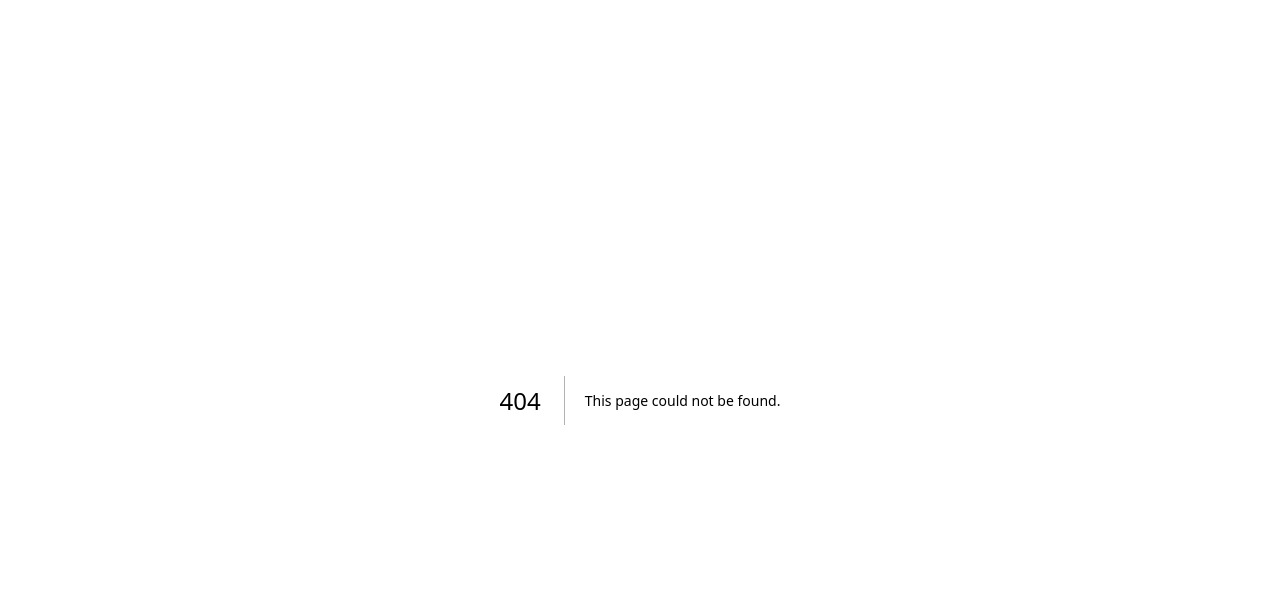
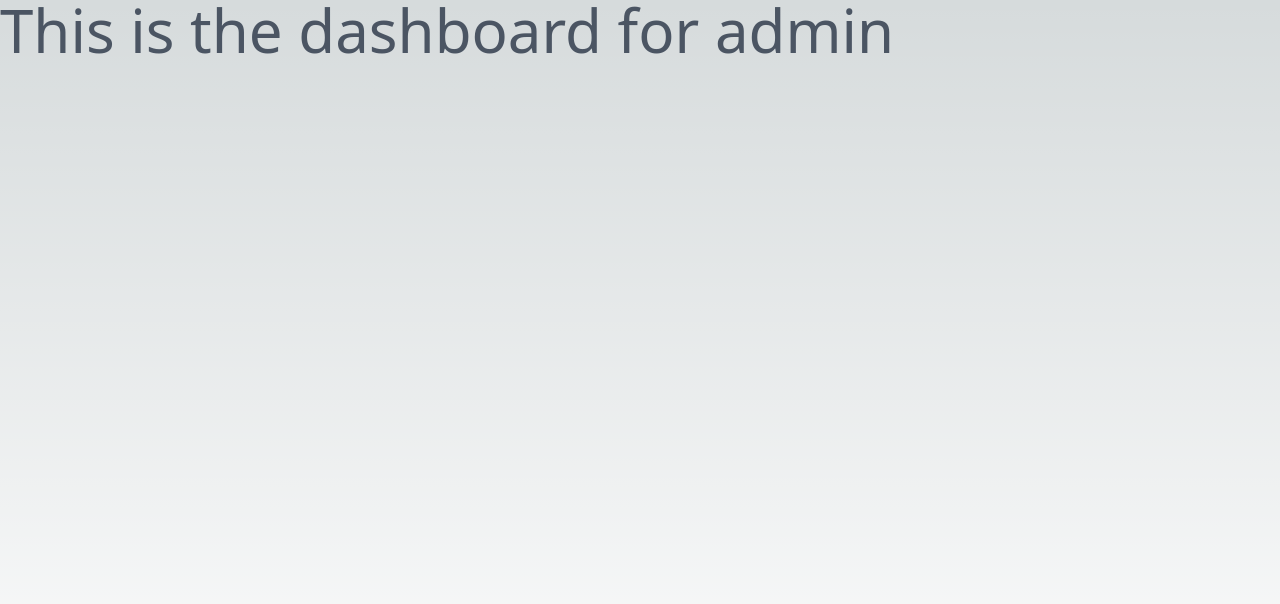
Before and after one commit to xanax02/bee-ete, a Next.js app: page /dashboard in a window 1280 px wide. Before the commit this address had no page. Shown: the top 604 px of the page. Built offline with nearby package versions, Linux system fonts and the light colour scheme.

Commit message:
protected-dashboard-route

```diff
--- /dev/null
+++ b/pages/dashboard.js
@@ -0,0 +1,23 @@
+import { useEffect, useState } from "react";
+import { useRouter } from "next/router";
+
+const dashboard = () => {
+
+    const router = useRouter();
+    const [isAdmin, setIsAdmin] = useState(true);
+
+    useEffect(() => {
+        if(!isAdmin)
+        {
+            router.replace("/");
+        }
+    },[])
+
+  return (
+    <div>
+        <h1 className="text-gray-600 text-6xl">This is the dashboard for admin</h1>
+    </div>
+  )
+}
+
+export default dashboard
```
